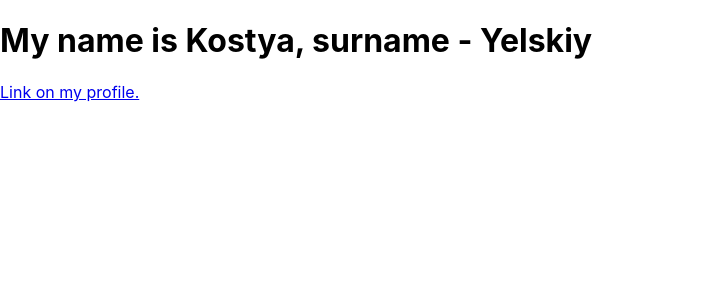
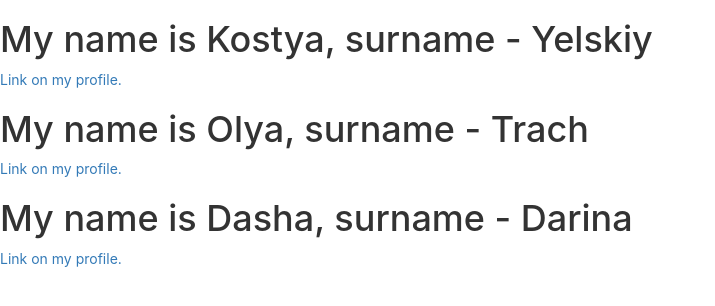
Before and after one commit to kor1k/react-intense-1_warm-up, a React (Create React App) app: page / in a window 1280 px wide. Shown: the top 306 px of the page, without its empty margins (0-715 px from the left). Built offline with nearby package versions, Linux system fonts and the light colour scheme.

Commit message:
made all tasks which were on this lesson #2 (DAY 1)

```diff
--- a/package.json
+++ b/package.json
@@ -4,8 +4,10 @@
   "private": true,
   "dependencies": {
     "react": "^16.6.3",
+    "react-bootstrap": "^0.32.4",
     "react-dom": "^16.6.3",
-    "react-scripts": "2.1.1"
+    "react-scripts": "2.1.1",
+    "styled-components": "^4.1.2"
   },
   "scripts": {
     "start": "react-scripts start",
--- a/public/index.html
+++ b/public/index.html
@@ -19,7 +19,10 @@
       work correctly both with client-side routing and a non-root public URL.
       Learn how to configure a non-root public URL by running `npm run build`.
     -->
+    <link rel="stylesheet" href="https://maxcdn.bootstrapcdn.com/bootstrap/3.3.7/css/bootstrap.min.css"
+          integrity="sha384-BVYiiSIFeK1dGmJRAkycuHAHRg32OmUcww7on3RYdg4Va+PmSTsz/K68vbdEjh4u" crossorigin="anonymous">
     <title>React App</title>
+    <link href="https://fonts.googleapis.com/css?family=Roboto:300,400,700&amp;subset=cyrillic-ext" rel="stylesheet">
 </head>
 <body>
 <noscript>
--- a/src/App.js
+++ b/src/App.js
@@ -1,28 +1,36 @@
-import React, { Component } from 'react';
+import React, {Component} from 'react';
 import logo from './logo.svg';
 import './App.css';
 
+import Grid from 'react-bootstrap/lib/Grid';
+import Row from 'react-bootstrap/lib/Row';
+import Col from 'react-bootstrap/lib/Col';
+import styled from 'styled-components'
+
+
 class App extends Component {
-  render() {
+    render() {
+        return (
+            <div className="wrapper">
+                <SayFullName name="Kostya" surname="Yelskiy"
+                             link="https://github.com/kor1k"/>
+                <SayFullName name="Olya" surname="Trach"
+                             link=""/>
+                <SayFullName
+                    name="Dasha" surname="Darina"
+                    link=""/>
+            </div>
+        );
+    }
+}
+
+function SayFullName(props) {
     return (
-      <div className="App">
-        <header className="App-header">
-          <img src={logo} className="App-logo" alt="logo" />
-          <p>
-            Edit <code>src/App.js</code> and save to reload.
-          </p>
-          <a
-            className="App-link"
-            href="https://reactjs.org"
-            target="_blank"
-            rel="noopener noreferrer"
-          >
-            Learn React
-          </a>
-        </header>
-      </div>
-    );
-  }
+        <div>
+            <h1>My name is {props.name}, surname - {props.surname}</h1>
+            <a href="{props.link}">Link on my profile.</a>
+        </div>
+    )
 }
 
 export default App;
--- a/src/index.js
+++ b/src/index.js
@@ -4,29 +4,8 @@ import './index.css';
 import App from './App';
 import * as serviceWorker from './serviceWorker';
 
-function Hello() {
-    let phrase = "World";
-    let symbol = "!";
-    // let userName = "Kostya Yelskiy";
-    let teacherName = "Ilya";
-    let cityWhereIsUser = "Kyiv";
-    return (
-        <h1>{123123 * 2} Hello {phrase} {symbol} Have a nice day {teacherName}. Which weather is
-            in {cityWhereIsUser}? </h1>
-    )
-}
 
-function SayFullName(props) {
-    return (
-        <div>
-            <h1>My name is {props.name}, surname - {props.surname}</h1>
-            <a href="{props.link}">Link on my profile.</a>
-        </div>
-    )
-}
-
-ReactDOM.render(<SayFullName name="Kostya" surname="Yelskiy"
-                             link="https://github.com/kor1k"/>, document.getElementById('root'));
+ReactDOM.render(<App />, document.getElementById('root'));
 
 // If you want your app to work offline and load faster, you can change
 // unregister() to register() below. Note this comes with some pitfalls.
```
Also changed, not shown: 1 other file (tests, documents, lock files or other folders). Lines whose indentation alone changed are shown as unchanged.
